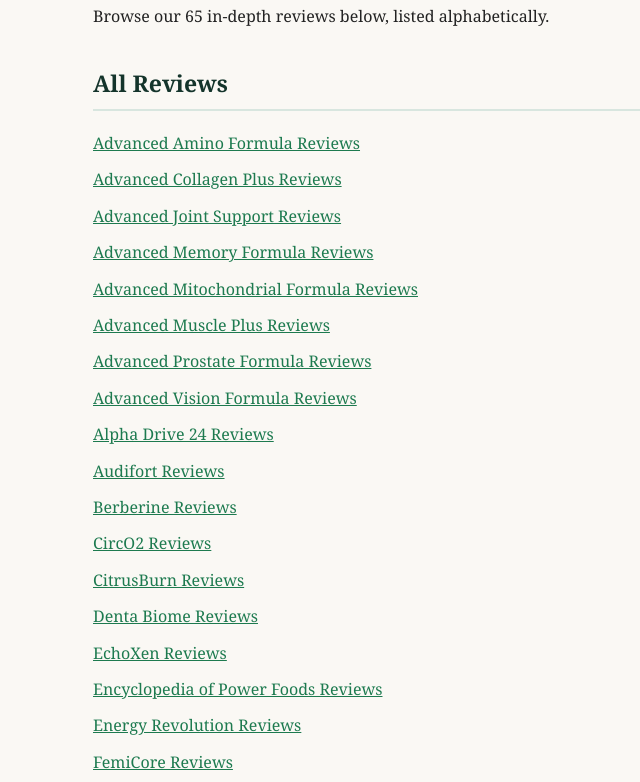
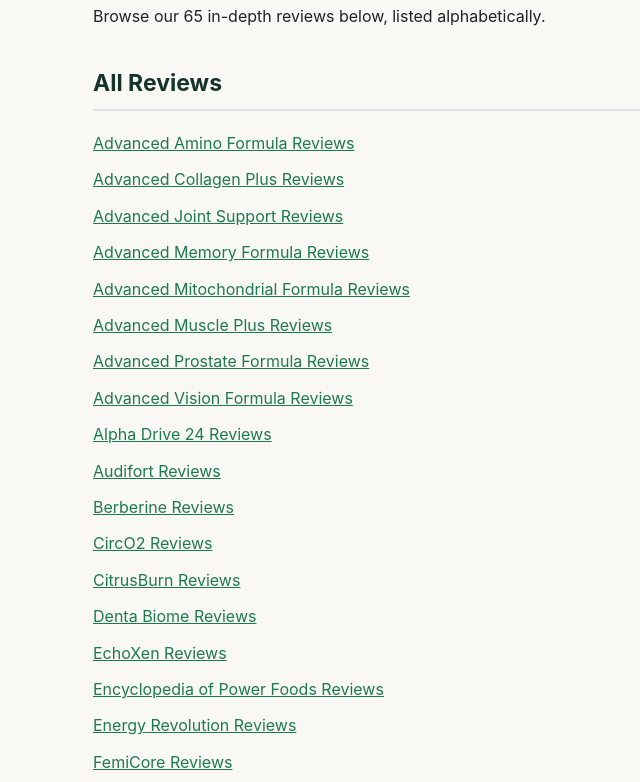
Before and after one commit to getbestsupplementreview/reviews, a plain HTML site: page index.html in a window 1280 px wide. Shown: the part 99-881 px from the top of the page, without its empty margins (167-807 px from the left). Drawn offline with Linux system fonts and the light colour scheme.

Commit message:
Update index.html

```diff
--- a/index.html
+++ b/index.html
@@ -6,7 +6,7 @@
 <title>Get Best Supplement Reviews</title>
 <meta name="description" content="Browse all 65 in-depth reviews from Get Best Supplement Reviews, including supplements, books, programs and more.">
 <style>
-body{font-family:Georgia,'Times New Roman',serif;color:#222;line-height:1.65;margin:0;background:#faf8f4}
+body{font-family: "Inter", -apple-system, BlinkMacSystemFont, "Segoe UI", Roboto, Helvetica, Arial, sans-serif; color: #222; line-height: 1.65; margin: 0; background: #faf8f4}
 .wrap{max-width:760px;margin:0 auto;padding:24px 18px 60px}
 h1{font-size:30px;line-height:1.25;color:#14342b}
 h2{font-size:23px;color:#14342b;margin-top:36px;border-bottom:2px solid #d8e6df;padding-bottom:6px}
```
